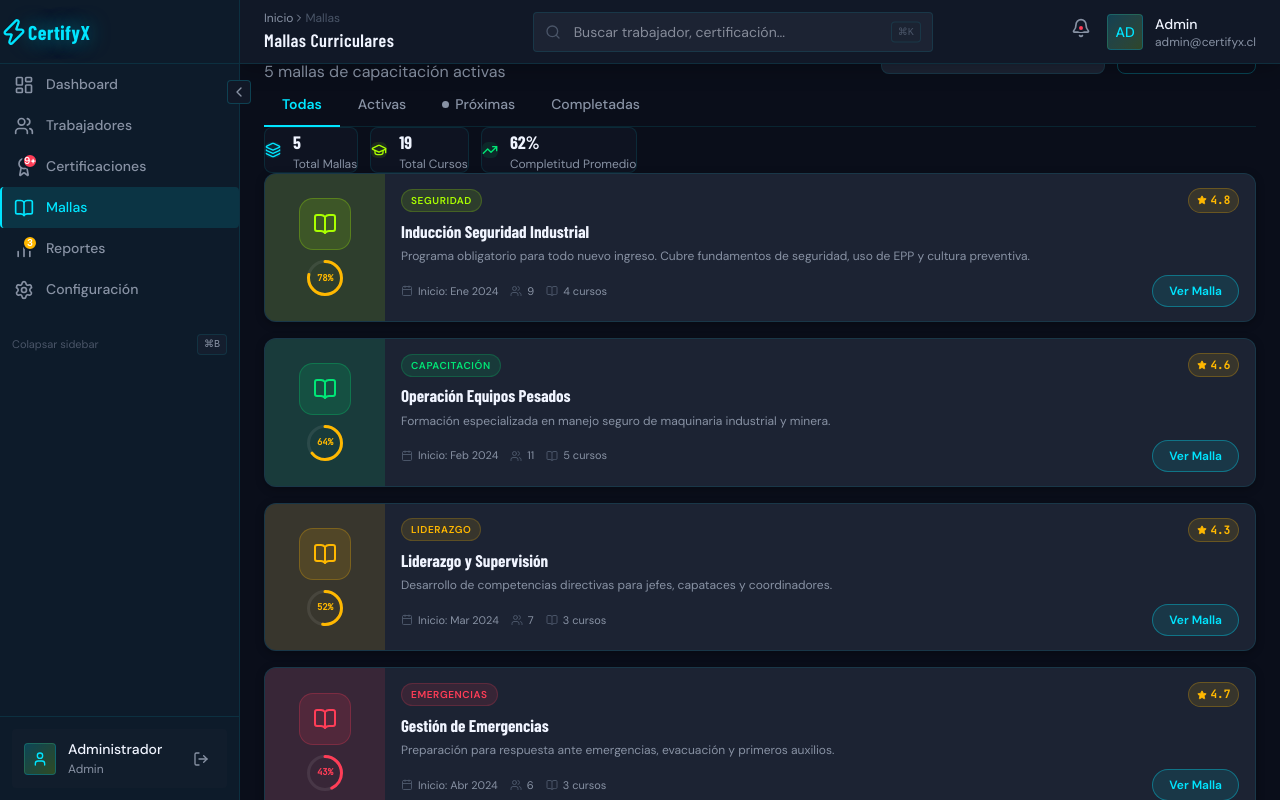
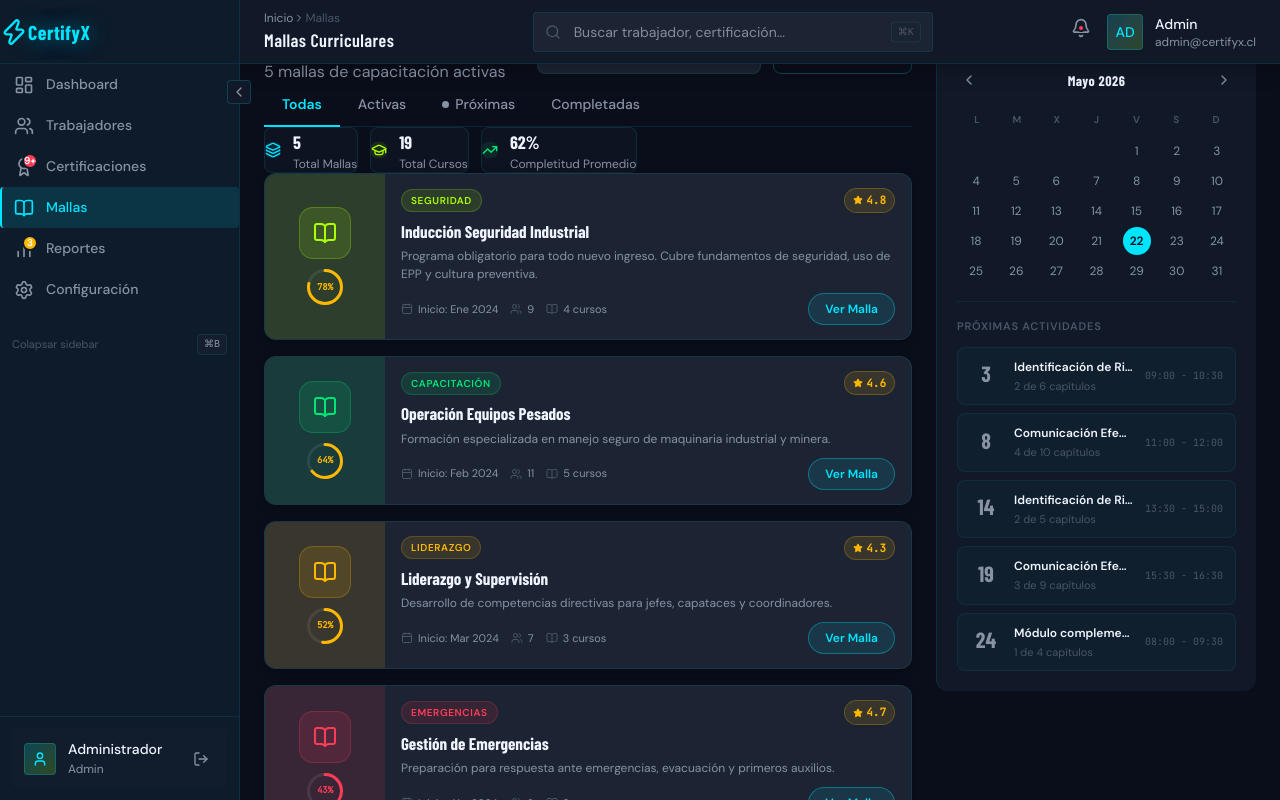
Before and after one commit to leandrodesignux-ux/Certify, a React (Vite) app: page /curriculum in a window 1280 px wide. Shown: the top 800 px of the page. Built offline with nearby package versions, Linux system fonts and the light colour scheme.

Commit message:
Curriculum: add sticky side panel with mini calendar and upcoming activities schedule

```diff
--- a/src/pages/Curriculum.tsx
+++ b/src/pages/Curriculum.tsx
@@ -1,6 +1,6 @@
 import { useState, useMemo } from 'react';
 import { motion, AnimatePresence } from 'framer-motion';
-import { Plus, Layers, BookOpen, Search, X, GraduationCap, TrendingUp, Star, Users, Calendar } from 'lucide-react';
+import { Plus, Layers, BookOpen, Search, X, GraduationCap, TrendingUp, Star, Users, Calendar, ChevronLeft, ChevronRight } from 'lucide-react';
 import { mockMeshes } from '../data/mockData';
 import { MeshGrid } from '../components/curriculum/MeshGrid';
 import { Button } from '../components/ui/Button';
@@ -254,6 +254,203 @@ function MeshCard({ mesh, onClick, index }: MeshCardProps) {
   );
 }
 
+// ─── Side Panel ─────────────────────────────────────────────────────────────
+
+const DAY_LABELS = ['L', 'M', 'X', 'J', 'V', 'S', 'D'];
+const MONTH_NAMES = ['Enero','Febrero','Marzo','Abril','Mayo','Junio','Julio','Agosto','Septiembre','Octubre','Noviembre','Diciembre'];
+
+// Deterministic schedule times
+const SCHEDULE_TIMES = ['09:00 - 10:30', '11:00 - 12:00', '13:30 - 15:00', '15:30 - 16:30', '08:00 - 09:30'];
+// Spread events across the current month
+const SCHEDULE_DAYS = [3, 8, 14, 19, 24];
+
+function SidePanel() {
+  const today = new Date();
+  const [viewYear, setViewYear] = useState(today.getFullYear());
+  const [viewMonth, setViewMonth] = useState(today.getMonth());
+
+  // Build calendar grid
+  const firstDay = new Date(viewYear, viewMonth, 1);
+  // Monday-first: 0=Mon … 6=Sun
+  const startOffset = (firstDay.getDay() + 6) % 7;
+  const daysInMonth = new Date(viewYear, viewMonth + 1, 0).getDate();
+  const cells: (number | null)[] = [
+    ...Array(startOffset).fill(null),
+    ...Array.from({ length: daysInMonth }, (_, i) => i + 1),
+  ];
+  // Pad to complete last row
+  while (cells.length % 7 !== 0) cells.push(null);
+
+  const isToday = (d: number | null) =>
+    d !== null &&
+    d === today.getDate() &&
+    viewMonth === today.getMonth() &&
+    viewYear === today.getFullYear();
+
+  const prevMonth = () => {
+    if (viewMonth === 0) { setViewMonth(11); setViewYear(y => y - 1); }
+    else setViewMonth(m => m - 1);
+  };
+  const nextMonth = () => {
+    if (viewMonth === 11) { setViewMonth(0); setViewYear(y => y + 1); }
+    else setViewMonth(m => m + 1);
+  };
+
+  // Derive schedule from first 5 in-progress courses across all meshes
+  const scheduleItems = useMemo(() => {
+    const courses: { nombre: string; completados: number; total: number }[] = [];
+    for (const mesh of mockMeshes) {
+      for (const c of mesh.cursos) {
+        if (c.estado === 'en_progreso' && courses.length < 5) {
+          const total = Math.floor(Math.random() * 8) + 4; // 4-11 chapters
+          const done = Math.floor(total * 0.4);
+          courses.push({ nombre: c.nombre, completados: done, total });
+        }
+      }
+    }
+    // pad if fewer than 5
+    while (courses.length < 5) {
+      courses.push({ nombre: 'Módulo complementario', completados: 1, total: 4 });
+    }
+    return courses;
+  // eslint-disable-next-line react-hooks/exhaustive-deps
+  }, []);
+
+  return (
+    <div style={{
+      width: '320px',
+      flexShrink: 0,
+      backgroundColor: '#111827',
+      borderLeft: '1px solid rgba(0,229,255,0.1)',
+      borderRadius: '12px',
+      display: 'flex',
+      flexDirection: 'column',
+      gap: '0',
+      overflow: 'hidden',
+      alignSelf: 'flex-start',
+      position: 'sticky',
+      top: '24px',
+    }}>
+      {/* ── Calendar ── */}
+      <div style={{ padding: '20px 20px 16px' }}>
+        {/* Month nav */}
+        <div style={{ display: 'flex', alignItems: 'center', justifyContent: 'space-between', marginBottom: '16px' }}>
+          <button
+            type="button"
+            onClick={prevMonth}
+            style={{ background: 'none', border: 'none', cursor: 'pointer', color: '#8892A4', padding: '4px', borderRadius: '6px', display: 'flex', alignItems: 'center' }}
+            onMouseEnter={e => (e.currentTarget.style.color = '#F0F4FF')}
+            onMouseLeave={e => (e.currentTarget.style.color = '#8892A4')}
+          >
+            <ChevronLeft style={{ width: '16px', height: '16px' }} />
+          </button>
+          <span style={{ fontSize: '14px', fontWeight: 700, color: '#F0F4FF', fontFamily: '"Barlow Condensed", sans-serif', letterSpacing: '0.5px' }}>
+            {MONTH_NAMES[viewMonth]} {viewYear}
+          </span>
+          <button
+            type="button"
+            onClick={nextMonth}
+            style={{ background: 'none', border: 'none', cursor: 'pointer', color: '#8892A4', padding: '4px', borderRadius: '6px', display: 'flex', alignItems: 'center' }}
+            onMouseEnter={e => (e.currentTarget.style.color = '#F0F4FF')}
+            onMouseLeave={e => (e.currentTarget.style.color = '#8892A4')}
+          >
+            <ChevronRight style={{ width: '16px', height: '16px' }} />
+          </button>
+        </div>
+
+        {/* Day headers */}
+        <div style={{ display: 'grid', gridTemplateColumns: 'repeat(7, 1fr)', marginBottom: '6px' }}>
+          {DAY_LABELS.map(d => (
+            <div key={d} style={{ textAlign: 'center', fontSize: '10px', fontWeight: 600, color: '#4A5568', padding: '4px 0' }}>{d}</div>
+          ))}
+        </div>
+
+        {/* Day cells */}
+        <div style={{ display: 'grid', gridTemplateColumns: 'repeat(7, 1fr)', gap: '2px' }}>
+          {cells.map((day, i) => (
+            <div
+              key={i}
+              style={{
+                height: '28px',
+                display: 'flex',
+                alignItems: 'center',
+                justifyContent: 'center',
+                fontSize: '12px',
+                fontWeight: isToday(day) ? 700 : 400,
+                color: day === null ? 'transparent'
+                  : isToday(day) ? '#0A0E1A'
+                  : '#8892A4',
+                backgroundColor: isToday(day) ? '#00E5FF' : 'transparent',
+                borderRadius: '50%',
+                width: '28px',
+                margin: '0 auto',
+                cursor: day ? 'default' : 'default',
+              }}
+            >
+              {day ?? ''}
+            </div>
+          ))}
+        </div>
+      </div>
+
+      {/* Divider */}
+      <div style={{ height: '1px', backgroundColor: 'rgba(0,229,255,0.08)', margin: '0 20px' }} />
+
+      {/* ── Próximas Actividades ── */}
+      <div style={{ padding: '16px 20px 20px', flex: 1, overflowY: 'auto' }}>
+        <p style={{ fontSize: '11px', fontWeight: 700, color: '#4A5568', textTransform: 'uppercase', letterSpacing: '0.8px', marginBottom: '12px' }}>
+          Próximas Actividades
+        </p>
+        <div style={{ display: 'flex', flexDirection: 'column', gap: '8px' }}>
+          {scheduleItems.map((item, i) => (
+            <div
+              key={i}
+              style={{
+                display: 'flex',
+                alignItems: 'center',
+                gap: '12px',
+                padding: '10px 12px',
+                backgroundColor: 'rgba(0,229,255,0.03)',
+                border: '1px solid rgba(0,229,255,0.08)',
+                borderRadius: '8px',
+                transition: 'border-color 0.15s',
+              }}
+              onMouseEnter={e => (e.currentTarget.style.borderColor = 'rgba(0,229,255,0.2)')}
+              onMouseLeave={e => (e.currentTarget.style.borderColor = 'rgba(0,229,255,0.08)')}
+            >
+              {/* Day number */}
+              <div style={{ width: '32px', flexShrink: 0, textAlign: 'center' }}>
+                <span style={{
+                  fontFamily: '"Barlow Condensed", sans-serif',
+                  fontSize: '22px',
+                  fontWeight: 700,
+                  lineHeight: 1,
+                  color: '#8892A4',
+                }}>
+                  {SCHEDULE_DAYS[i]}
+                </span>
+              </div>
+              {/* Content */}
+              <div style={{ flex: 1, minWidth: 0 }}>
+                <p style={{ fontSize: '12px', fontWeight: 600, color: '#F0F4FF', overflow: 'hidden', textOverflow: 'ellipsis', whiteSpace: 'nowrap' }}>
+                  {item.nombre}
+                </p>
+                <p style={{ fontSize: '11px', color: '#4A5568', marginTop: '2px' }}>
+                  {item.completados} de {item.total} capítulos
+                </p>
+              </div>
+              {/* Time */}
+              <span style={{ fontSize: '10px', color: '#4A5568', flexShrink: 0, fontFamily: '"JetBrains Mono", monospace' }}>
+                {SCHEDULE_TIMES[i]}
+              </span>
+            </div>
+          ))}
+        </div>
+      </div>
+    </div>
+  );
+}
+
 type TabId = 'todas' | 'activas' | 'proximas' | 'completadas';
 
 const TABS: { id: TabId; label: string; dot?: boolean }[] = [
@@ -302,7 +499,9 @@ export function Curriculum() {
   };
 
   return (
-    <div className="space-y-6" onKeyDown={handleKeyDown}>
+    <div style={{ display: 'flex', gap: '24px', alignItems: 'flex-start' }} onKeyDown={handleKeyDown}>
+      {/* Main content column */}
+      <div className="space-y-6" style={{ flex: 1, minWidth: 0 }}>
       {/* Header */}
       <motion.div
         custom={0}
@@ -461,6 +660,11 @@ export function Curriculum() {
         )}
       </div>
 
+      </div>{/* end main column */}
+
+      {/* Side Panel */}
+      <SidePanel />
+
       {/* Modal */}
       <AnimatePresence>
         {selectedMesh && (
```
